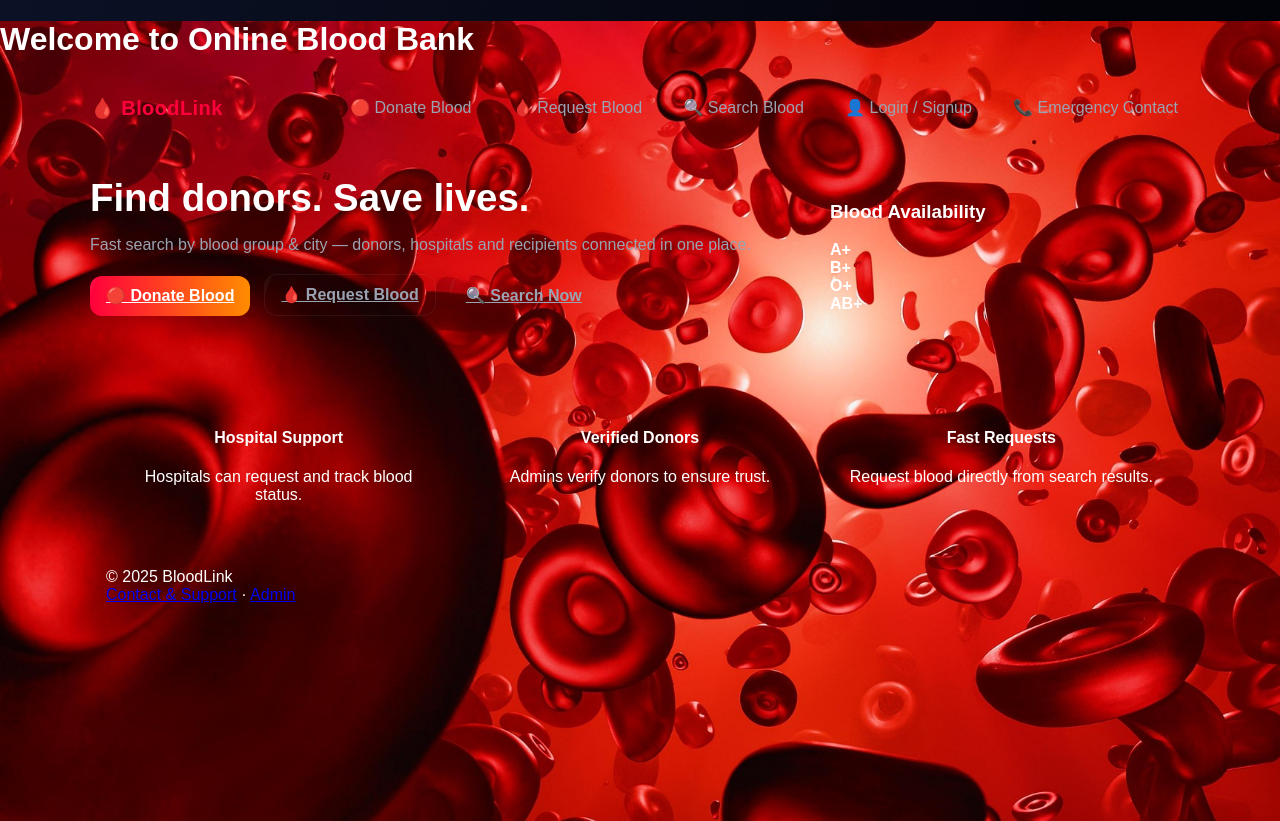
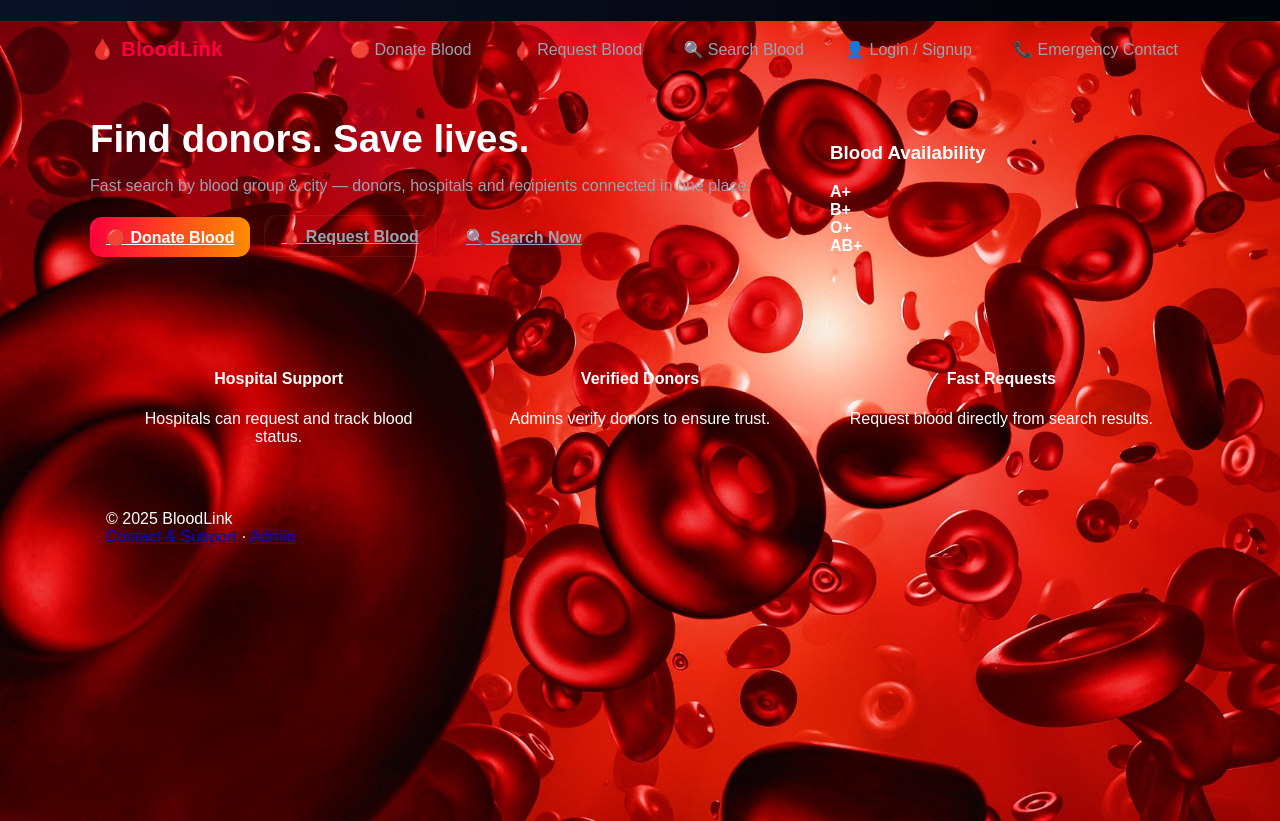
Before and after one commit to kishu-16/Online-Blood-Bank-System, a plain HTML site: page frontend/index.html in a window 1280 px wide. Drawn offline with Linux system fonts and the light colour scheme.

Commit message:
Update index.html

```diff
--- a/frontend/index.html
+++ b/frontend/index.html
@@ -7,7 +7,7 @@
   <link rel="stylesheet" href="css/style.css">
 </head>
 <body class="home">
-  <h1>Welcome to Online Blood Bank</h1>
+  <h1></h1>
 </body>
 </html>
 
```
